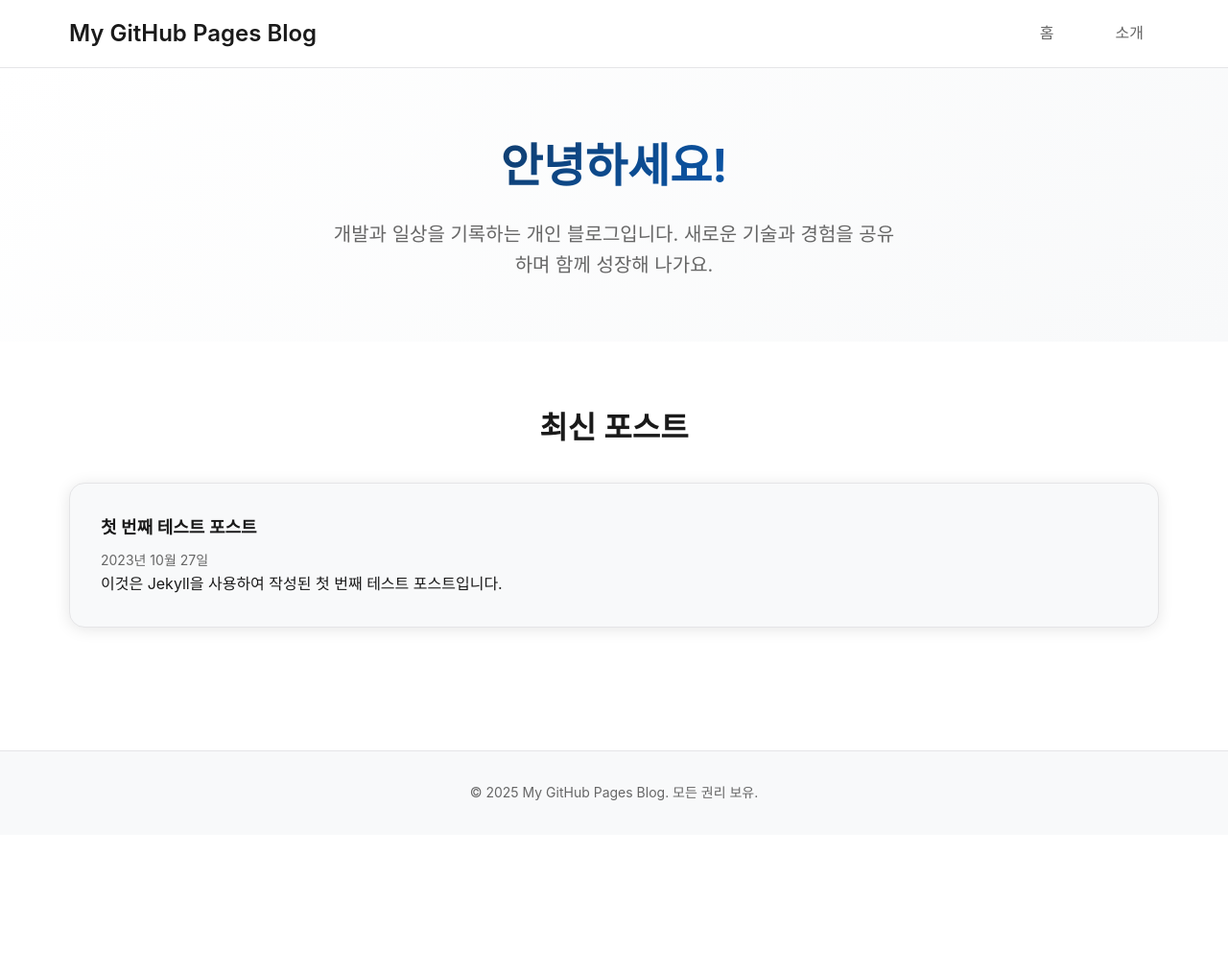
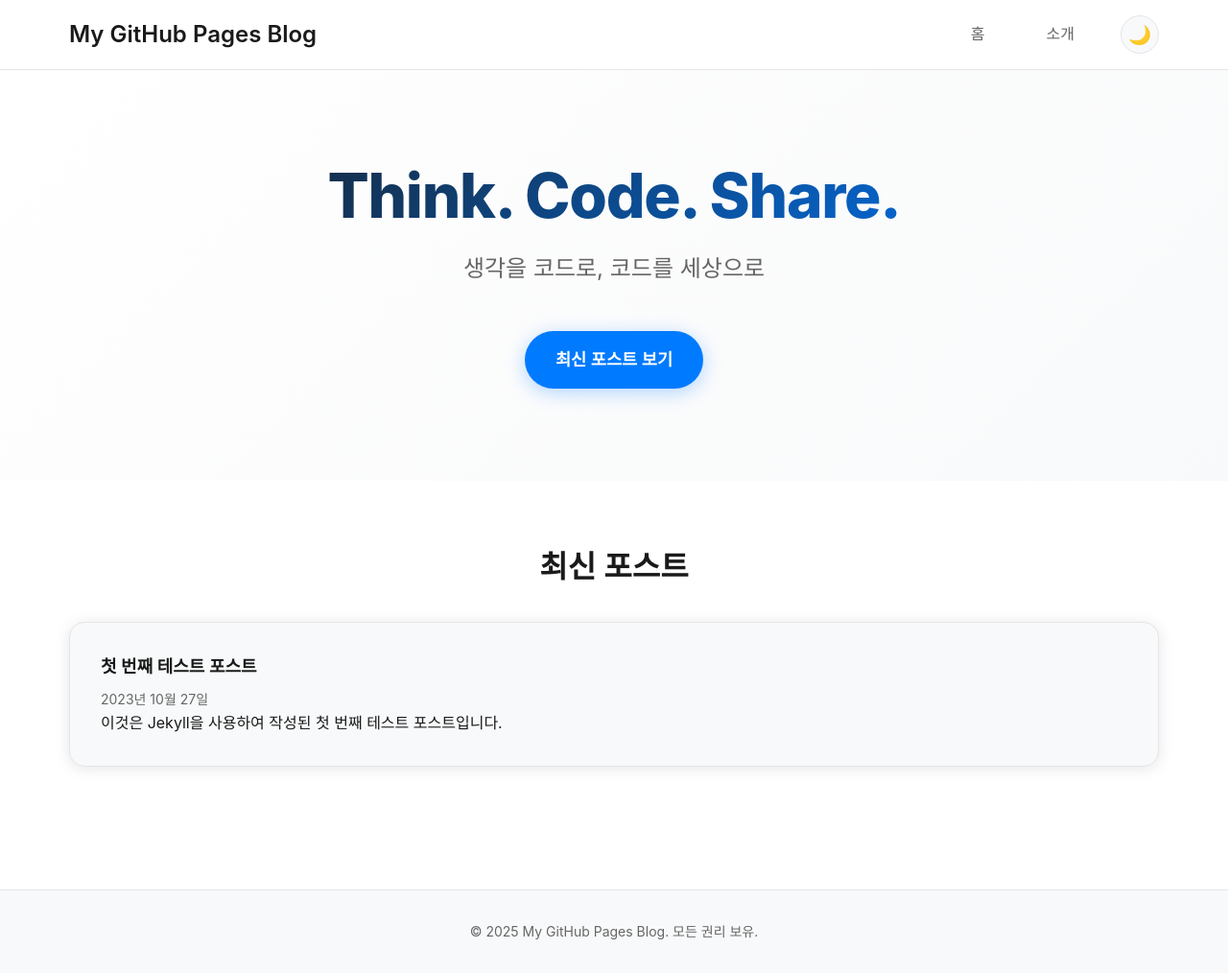
Before and after one commit to jihoonyDev/jihoonyDev.github.io, a Jekyll site: the page built from index.html, in a window 1280 px wide and 1014 px high. Shown: the whole window at 96% size. Built offline with Jekyll 4.4.1, drawn with Linux system fonts in a browser that asks for light colours.

Commit message:
포스팅 디자인 수정

```diff
--- a/_includes/header.html
+++ b/_includes/header.html
@@ -1,6 +1,7 @@
 <header>
     <div class="container">
         <h1><a href="/">{{ site.title }}</a></h1>
+        <div class="header-right">
             <nav>
                 <ul>
                     <li><a href="/">홈</a></li>
@@ -8,5 +9,10 @@
                     <!-- 필요한 메뉴 항목을 추가하세요 -->
                 </ul>
             </nav>
+            <button class="theme-toggle" aria-label="테마 전환">
+                <span class="theme-icon light-icon">☀️</span>
+                <span class="theme-icon dark-icon">🌙</span>
+            </button>
+        </div>
     </div>
 </header>
--- a/_layouts/post.html
+++ b/_layouts/post.html
@@ -27,5 +23,7 @@ layout: default
 
     {% include footer.html %}
 
+    <script src="/assets/js/theme.js"></script>
+
 </body>
 </html>
--- a/assets/css/style.css
+++ b/assets/css/style.css
@@ -6,7 +6,7 @@
 }
 
 :root {
-    /* Light mode colors */
+    /* Light mode colors (default) */
     --bg-color: #ffffff;
     --text-color: #1a1a1a;
     --secondary-text: #666666;
@@ -18,8 +18,20 @@
 }
 
 /* Dark mode */
+[data-theme="dark"] {
+    --bg-color: #000000;
+    --text-color: #ffffff;
+    --secondary-text: #a1a1a6;
+    --accent-color: #0a84ff;
+    --border-color: #2c2c2e;
+    --card-bg: #1c1c1e;
+    --shadow: 0 2px 16px rgba(255, 255, 255, 0.1);
+    --shadow-hover: 0 4px 24px rgba(255, 255, 255, 0.15);
+}
+
+/* Auto dark mode for users who haven't manually selected a theme */
 @media (prefers-color-scheme: dark) {
-    :root {
+    :root:not([data-theme]) {
         --bg-color: #000000;
         --text-color: #ffffff;
         --secondary-text: #a1a1a6;
@@ -75,6 +87,12 @@ header h1 a:hover {
     color: var(--accent-color);
 }
 
+.header-right {
+    display: flex;
+    align-items: center;
+    gap: 2rem;
+}
+
 nav ul {
     list-style: none;
     display: flex;
@@ -95,6 +113,36 @@ nav a:hover {
     background-color: var(--card-bg);
 }
 
+/* Theme toggle button */
+.theme-toggle {
+    background: var(--card-bg);
+    border: 1px solid var(--border-color);
+    border-radius: 50%;
+    width: 40px;
+    height: 40px;
+    display: flex;
+    align-items: center;
+    justify-content: center;
+    cursor: pointer;
+    transition: all 0.3s ease;
+    font-size: 1.2rem;
+}
+
+.theme-toggle:hover {
+    background-color: var(--accent-color);
+    color: white;
+    transform: scale(1.1);
+}
+
+.theme-icon {
+    transition: opacity 0.3s ease;
+}
+
+.theme-icon.hidden {
+    opacity: 0;
+    position: absolute;
+}
+
 /* Main content */
 .container {
     max-width: 1200px;
@@ -104,25 +152,73 @@ nav a:hover {
 
 .hero {
     text-align: center;
-    padding: 4rem 0;
+    padding: 6rem 0;
     background: linear-gradient(135deg, var(--bg-color) 0%, var(--card-bg) 100%);
+    position: relative;
+    overflow: hidden;
+}
+
+.hero::before {
+    content: '';
+    position: absolute;
+    top: 0;
+    left: 0;
+    right: 0;
+    bottom: 0;
+    background: radial-gradient(circle at 30% 20%, var(--accent-color)20, transparent 50%);
+    opacity: 0.1;
+    pointer-events: none;
+}
+
+.hero .container {
+    position: relative;
+    z-index: 1;
 }
 
 .hero h1 {
-    font-size: 3rem;
-    font-weight: 700;
-    margin-bottom: 1rem;
+    font-size: 4rem;
+    font-weight: 800;
+    margin-bottom: 1.5rem;
     background: linear-gradient(135deg, var(--text-color) 0%, var(--accent-color) 100%);
     -webkit-background-clip: text;
     -webkit-text-fill-color: transparent;
     background-clip: text;
+    letter-spacing: -0.02em;
+    line-height: 1.1;
 }
 
 .hero p {
-    font-size: 1.25rem;
+    font-size: 1.5rem;
     color: var(--secondary-text);
     max-width: 600px;
-    margin: 0 auto;
+    margin: 0 auto 3rem;
+    font-weight: 400;
+    line-height: 1.4;
+}
+
+.hero-actions {
+    margin-top: 2rem;
+}
+
+.cta-button {
+    display: inline-flex;
+    align-items: center;
+    gap: 0.5rem;
+    background: var(--accent-color);
+    color: white;
+    text-decoration: none;
+    padding: 1rem 2rem;
+    border-radius: 50px;
+    font-weight: 600;
+    font-size: 1.1rem;
+    transition: all 0.3s ease;
+    box-shadow: 0 4px 20px rgba(0, 122, 255, 0.3);
+}
+
+.cta-button:hover {
+    transform: translateY(-2px);
+    box-shadow: 0 8px 30px rgba(0, 122, 255, 0.4);
+    background: color-mix(in srgb, var(--accent-color) 90%, white);
 }
 
 /* Posts section */
@@ -197,7 +293,9 @@ footer p {
 
     header .container {
         padding: 1rem;
-        flex-direction: column;
+    }
+
+    .header-right {
         gap: 1rem;
     }
 
@@ -206,14 +304,21 @@ footer p {
     }
 
     .hero {
-        padding: 2rem 0;
+        padding: 4rem 0;
     }
 
     .hero h1 {
-        font-size: 2rem;
+        font-size: 2.5rem;
+        margin-bottom: 1rem;
     }
 
     .hero p {
+        font-size: 1.1rem;
+        margin-bottom: 2rem;
+    }
+
+    .cta-button {
+        padding: 0.875rem 1.5rem;
         font-size: 1rem;
     }
 
--- /dev/null
+++ b/assets/js/theme.js
@@ -0,0 +1,80 @@
+// Theme switcher functionality
+class ThemeManager {
+    constructor() {
+        this.theme = this.getStoredTheme() || this.getSystemTheme();
+        this.init();
+    }
+
+    init() {
+        this.updateTheme();
+        this.setupToggleButton();
+        this.setupSystemThemeListener();
+    }
+
+    getStoredTheme() {
+        return localStorage.getItem('theme');
+    }
+
+    getSystemTheme() {
+        return window.matchMedia('(prefers-color-scheme: dark)').matches ? 'dark' : 'light';
+    }
+
+    setTheme(theme) {
+        this.theme = theme;
+        localStorage.setItem('theme', theme);
+        this.updateTheme();
+    }
+
+    updateTheme() {
+        const html = document.documentElement;
+
+        if (this.theme === 'dark') {
+            html.setAttribute('data-theme', 'dark');
+        } else {
+            html.removeAttribute('data-theme');
+        }
+
+        this.updateToggleButton();
+    }
+
+    updateToggleButton() {
+        const lightIcon = document.querySelector('.light-icon');
+        const darkIcon = document.querySelector('.dark-icon');
+
+        if (lightIcon && darkIcon) {
+            if (this.theme === 'dark') {
+                lightIcon.classList.remove('hidden');
+                darkIcon.classList.add('hidden');
+            } else {
+                lightIcon.classList.add('hidden');
+                darkIcon.classList.remove('hidden');
+            }
+        }
+    }
+
+    toggleTheme() {
+        this.setTheme(this.theme === 'dark' ? 'light' : 'dark');
+    }
+
+    setupToggleButton() {
+        const toggleButton = document.querySelector('.theme-toggle');
+        if (toggleButton) {
+            toggleButton.addEventListener('click', () => this.toggleTheme());
+        }
+    }
+
+    setupSystemThemeListener() {
+        // Listen for system theme changes only if user hasn't set a manual preference
+        window.matchMedia('(prefers-color-scheme: dark)').addEventListener('change', (e) => {
+            if (!this.getStoredTheme()) {
+                this.theme = e.matches ? 'dark' : 'light';
+                this.updateTheme();
+            }
+        });
+    }
+}
+
+// Initialize theme manager when DOM is loaded
+document.addEventListener('DOMContentLoaded', () => {
+    new ThemeManager();
+});
--- a/index.html
+++ b/index.html
@@ -16,12 +16,15 @@
     <main>
         <section class="hero">
             <div class="container">
-                <h1>안녕하세요!</h1>
-                <p>개발과 일상을 기록하는 개인 블로그입니다. 새로운 기술과 경험을 공유하며 함께 성장해 나가요.</p>
+                <h1>Think. Code. Share.</h1>
+                <p>생각을 코드로, 코드를 세상으로</p>
+                <div class="hero-actions">
+                    <a href="#posts" class="cta-button">최신 포스트 보기</a>
+                </div>
             </div>
         </section>
 
-        <section class="posts-section">
+        <section class="posts-section" id="posts">
             <div class="container">
                 <h2>최신 포스트</h2>
                 <div class="posts-grid">
@@ -40,5 +43,7 @@
     </main>
 
     {% include footer.html %}
+
+    <script src="/assets/js/theme.js"></script>
 </body>
 </html>
```
Also changed, not shown: other parts of _layouts/post.html (+0 -4 lines). Lines whose indentation alone changed are shown as unchanged.
